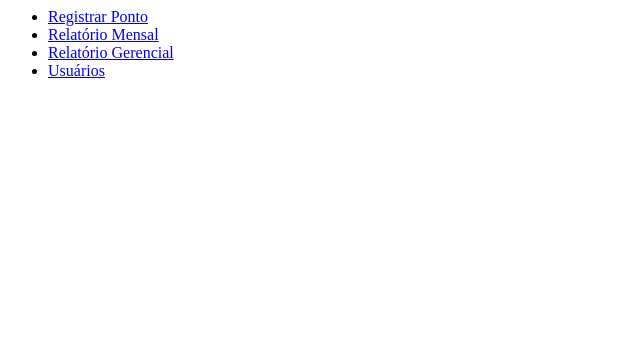
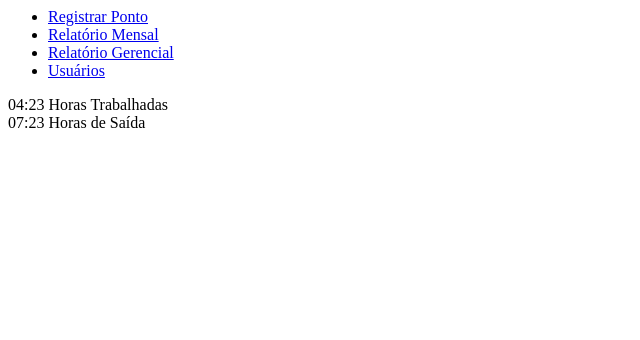
Before and after one commit to KauaHPedro/ProjetoPonto, a PHP site: page /template/left.php in a window 1280 px wide. Shown: the top 340 px of the page, without its empty margins (0-640 px from the left). Run offline with PHP 8.4, Linux system fonts and the light colour scheme.

Commit message:
adicao de widgets na barra lateral

```diff
--- a/src/views/template/left.php
+++ b/src/views/template/left.php
@@ -27,4 +27,32 @@
             </li>
         </ul>
     </nav>
+    <div class="sidebar-widgets">
+        <div class="sidebar-widget">
+            <i class="icon icofont-hour-glass text-primary"></i>
+            <div class="info">
+                <span class="main text-primary">
+                    04:23
+                </span>
+                <span class="label text-muted">
+                    Horas Trabalhadas
+                </span>
+            </div>
+        </div>
+
+        <div class="division my-3"></div>
+
+        <div class="sidebar-widget">
+            <i class="icon icofont-ui-alarm text-danger"></i>
+            <div class="info">
+                <span class="main text-danger">
+                    07:23
+                </span>
+                <span class="label text-muted">
+                    Horas de Saída
+                </span>
+            </div>
+        </div>
+
+    </div>
 </aside>
```
Also changed, not shown: public/assets/css/template.css, public/assets/js/app.js.
